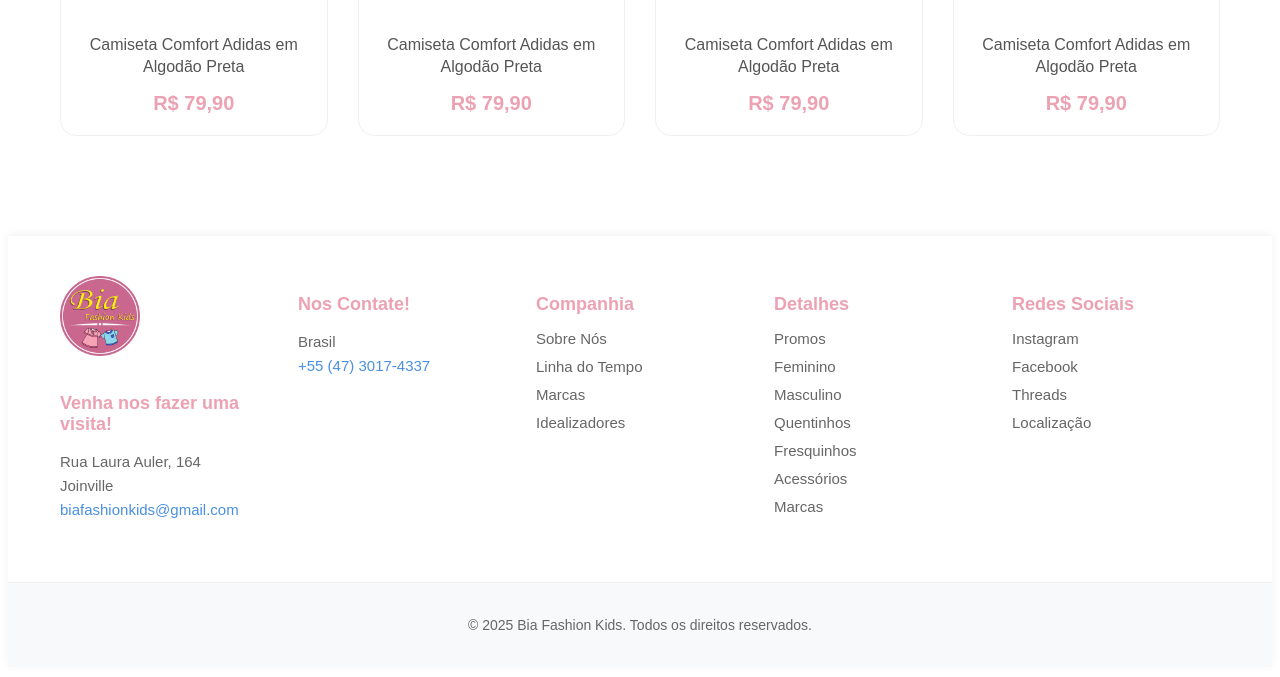
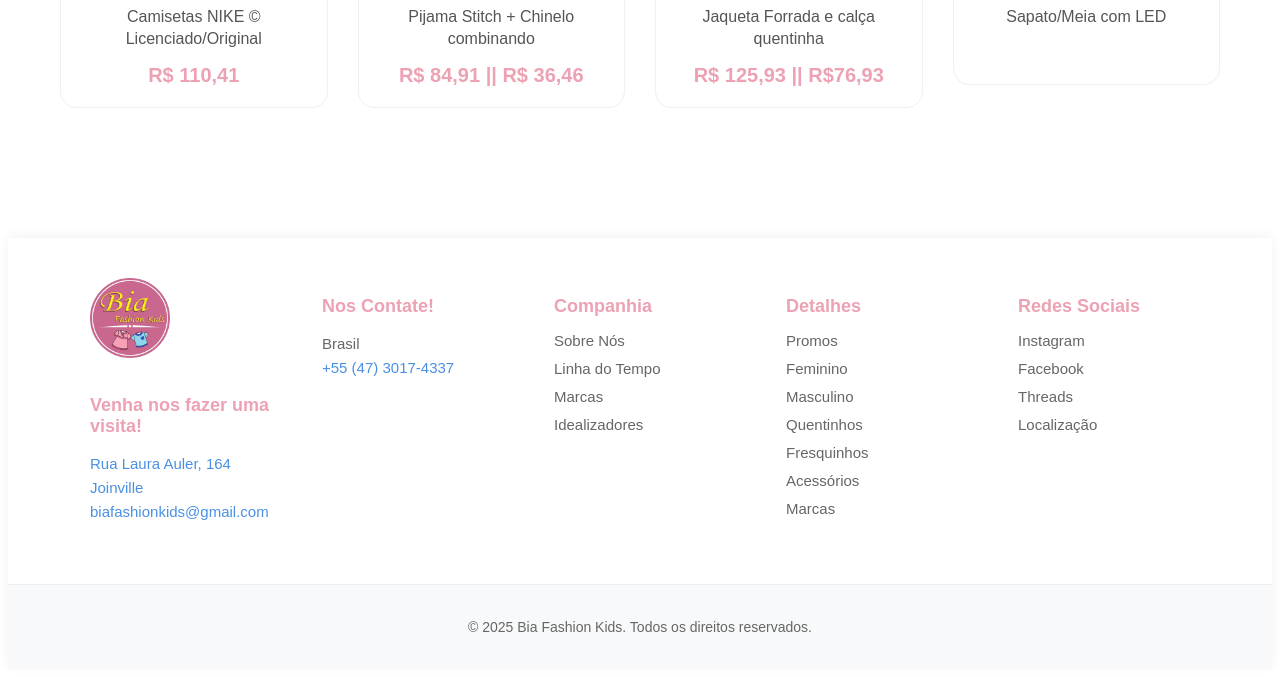
Before and after one commit to fic-fabrica-de-software/projeto-pessoal-softbm, a PHP site: page /promos.php in a window 1280 px wide. Shown: the part 912-1589 px from the top of the page. Before the commit the page ends 1542 px from the top, so only its background shows below. Run offline with PHP 8.4, Linux system fonts and the light colour scheme.

Commit message:
Adicionando descrições corretas

```diff
--- a/promos.php
+++ b/promos.php
@@ -20,53 +20,45 @@
 
                 <div class="tshirt-photos"> <img
                         src="src/images/imgs-produto/feminino4.png">
-                    <p>Camiseta Comfort Adidas em Algodão Preta</p> <span><strong>R$ 79,90</strong></span>
+                       <p>Vestido delicado em tons de Rosa </p> <span><strong>R$ 67,91</strong></span>
 
                 </div>
             </a> <a href="ModeloProduto.php">
 
                 <div class="tshirt-photos"> <img
                         src="src/images/imgs-produto/quentinhos1.png">
-                    <p>Camiseta Comfort Adidas em Algodão Preta</p> <span><strong>R$ 79,90</strong></span>
+                      <p>Conjunto Blusão e Calça Moletom </p> <span><strong>R$ 62,93 || R$ 48,93</strong></span>
                 </div>
             </a> <a href="ModeloProduto.php">
                 <div class="tshirt-photos"> <img
                         src="src/images/imgs-produto/acessorios2.png">
-                    <p>Camiseta Comfort Adidas em Algodão Preta</p> <span><strong>R$ 79,90</strong></span>
+                   <p>Laços Edição Volta ás Aulas </p>
                 </div>
-            </a> <a href="" onclick="return confirm('')">
-            <span class="material-symbols-outlined">
-add
-</span>
+            </a><a href="ModeloProduto.php">
+
                 <div class="tshirt-photos"> <img
                         src="src/images/imgs-produto/fresquinhos3.png">
-                    <p>Camiseta Comfort Adidas em Algodão Preta</p> <span><strong>R$ 79,90</strong></span>
+                    <p>Camisetas NIKE © Licenciado/Original  </p> <span><strong>R$ 110,41</strong></span>
                 </div>
-            </a> <a href="" onclick="return confirm('')">
-            <span class="material-symbols-outlined">
-add
-</span>
+            </a> <a href="ModeloProduto.php">
+
                 <div class="tshirt-photos"> <img
                         src="src/images/imgs-produto/feminino1.png">
-                    <p>Camiseta Comfort Adidas em Algodão Preta</p> <span><strong>R$ 79,90</strong></span>
+                    <p>Pijama Stitch + Chinelo combinando </p> <span><strong>R$ 84,91 || R$ 36,46</strong></span>
                 </div>
-            </a> <a href="" onclick="return confirm('')">
-            <span class="material-symbols-outlined">
-add
-</span>
+            </a><a href="ModeloProduto.php">
+
                 <div class="tshirt-photos"> <img
                         src="src/images/imgs-produto/quentinhos6.png">
-                    <p>Camiseta Comfort Adidas em Algodão Preta</p> <span><strong>R$ 79,90</strong></span>
+                  <p>Jaqueta Forrada e calça quentinha</p> <span><strong>R$ 125,93 || R$76,93</strong></span>
                 </div>
-            </a> <a href="" onclick="return confirm('')">
-            <span class="material-symbols-outlined">
-add
-</span>
+            </a> <a href="ModeloProduto.php">
+
                 <div class="tshirt-photos"> <img
                         src="src/images/imgs-produto/acessorios5.png">
-                    <p>Camiseta Comfort Adidas em Algodão Preta</p> <span><strong>R$ 79,90</strong></span>
+                   <p>Sapato/Meia com LED </p>
                 </div>
-            </a> </div>
+            </a> <a href="ModeloProduto.php"> </div>
     </section>
 </body>
   <?php include 'src/templates/footer.php' ?>
```
